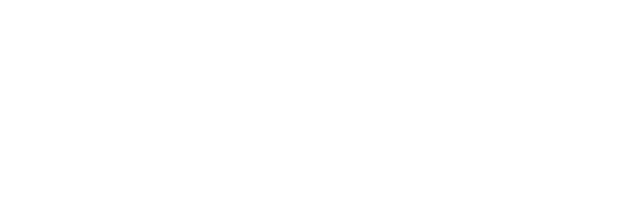
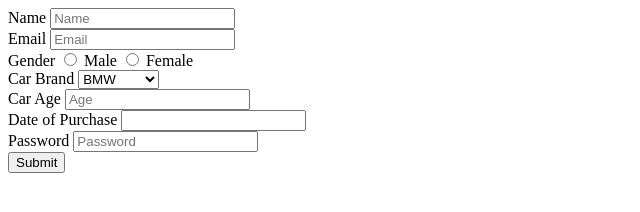
Before and after one commit to acciojob/car-insurance-form-Yuganshu-Jasaiwal, a website: page main.html in a window 1280 px wide. Shown: the whole page, without its empty margins (0-640 px from the left). Drawn offline with Linux system fonts and the light colour scheme.

Commit message:
created a submission

```diff
--- a/main.html
+++ b/main.html
@@ -10,7 +10,30 @@
 	<!-- the entire body must be written by student -->
     <script type="text/javascript" src="./script.js">
 </script>
-
+	<form method = "post">
+		<label for = "name">Name</label>
+		<input type = "text" id="name" name = "name" placeholder = "Name" required> <br>
+		<label for = "email">Email</label>
+		<input type = "email" id="email" name = "email" placeholder = "Email" required> <br>
+		<label for = "gender">Gender</label>
+		<input type = "radio" id="gender_m" name = "gender">
+		<label for="male">Male</label>
+		<input type = "radio" id="gender_f" name = "gender">
+		<label for="female">Female</label><br>
+		<label for = "cars">Car Brand</label>
+		<select id="cars" name="cars">
+		  <option value="BMW">BMW</option>
+		  <option value="Audi">Audi</option>
+		  <option value="Mercedes">Mercedes</option>
+		</select><br>
+		<label for = "carage">Car Age</label>
+		<input type = "text" id="carage" name = "carage" placeholder = "Age" required> <br>
+		<label for = "dop">Date of Purchase</label>
+		<input type = "text" id="dop" name = "dop" required> <br>
+		<label for = "password">Password</label>
+		<input type = "password" id="password" name = "password" placeholder = "Password" required> <br>
+		<button type="submit">Submit</button>
+	</form>
 </body>
 
 </html>
```
